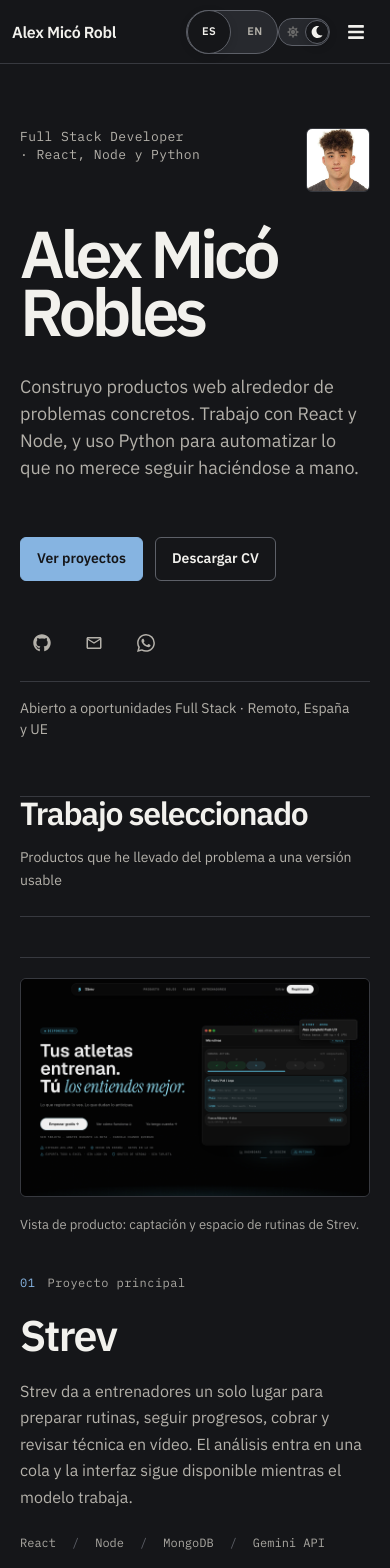
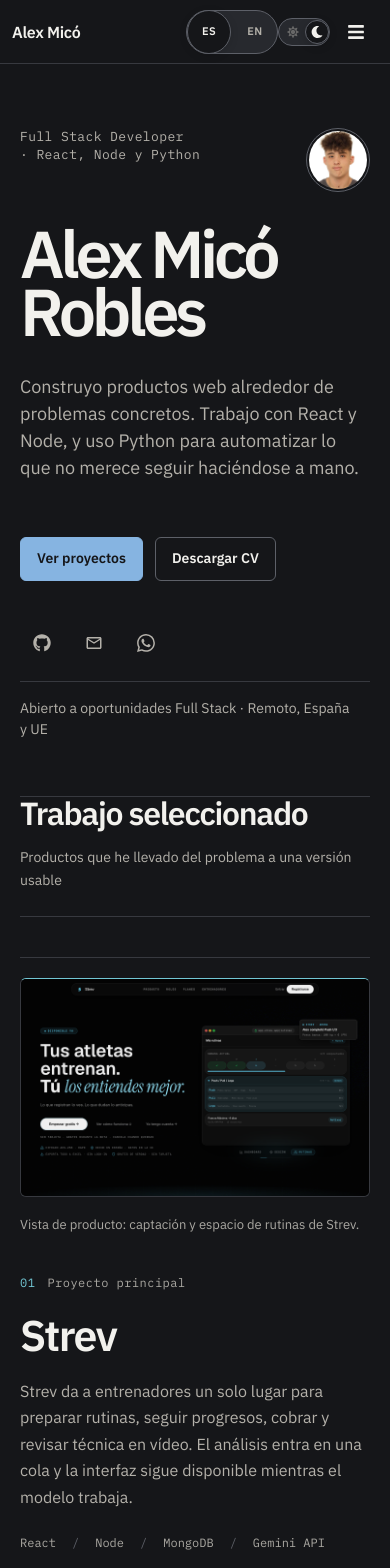
Before and after one commit to ElRaxy/portfolioalex, a React (Create React App) app: page / in a window 390 px wide. Shown: the top 1568 px of the page. Built offline with nearby package versions, Linux system fonts and the light colour scheme.

Commit message:
feat(portfolio): pulir identidad de Strev y Sereno

```diff
--- a/src/componets/header/header.css
+++ b/src/componets/header/header.css
@@ -17,13 +17,14 @@
 }
 
 .hero__portrait {
-  width: 4.5rem;
+  width: clamp(6.5rem, 9vw, 8rem);
   flex: 0 0 auto;
   aspect-ratio: 1;
+  padding: 3px;
   overflow: hidden;
-  border: 1px solid var(--line-soft);
-  border-radius: var(--radius-sm);
-  background: var(--surface-1);
+  border: 1px solid var(--line-control);
+  border-radius: 50%;
+  background: transparent;
 }
 
 .hero__portrait img {
@@ -31,6 +32,7 @@
   width: 100%;
   height: 100%;
   object-fit: cover;
+  border-radius: 50%;
 }
 
 .hero__intro {
@@ -212,6 +214,7 @@ p.hero__name {
 
   .hero__portrait {
     width: 4rem;
+    padding: 2px;
   }
 
   .hero__title {
--- a/src/componets/nav/Nav.jsx
+++ b/src/componets/nav/Nav.jsx
@@ -86,7 +86,7 @@ const Nav = () => {
   const menuButtonRef = useRef(null)
   const menuRef = useRef(null)
   const wasMenuOpenRef = useRef(false)
-  const brandName = t('header.name')
+  const brandName = t('header.name').split(/\s+/).slice(0, 2).join(' ')
   const links = SECTION_TARGETS.map((target) => ({
     target,
     label: t(`nav.${target}`),
--- a/src/componets/nav/nav.css
+++ b/src/componets/nav/nav.css
@@ -211,11 +211,8 @@
   }
 
   .portfolio-nav__brand {
-    min-width: 0;
-    flex: 1 1 auto;
-    max-width: 6.5rem;
-    overflow: hidden;
-    text-overflow: ellipsis;
+    min-width: max-content;
+    flex: 0 0 auto;
   }
 
   .portfolio-nav__controls {
--- a/src/componets/portfolio/portfolio.css
+++ b/src/componets/portfolio/portfolio.css
@@ -57,10 +57,26 @@
   border: 1px solid var(--line-soft);
   border-radius: var(--radius-sm);
   background: var(--surface-2);
+  transition: border-color var(--transition);
+}
+
+.portfolio__item--strev .portfolio__media-frame {
+  border-top-color: var(--project-strev);
 }
 
 .portfolio__item--sereno .portfolio__media-frame {
+  border-top-color: var(--project-sereno-warm);
   background: #0b1018;
+}
+
+.portfolio__item--strev:hover .portfolio__media-frame,
+.portfolio__item--strev:focus-within .portfolio__media-frame {
+  border-color: var(--project-strev);
+}
+
+.portfolio__item--sereno:hover .portfolio__media-frame,
+.portfolio__item--sereno:focus-within .portfolio__media-frame {
+  border-color: var(--project-sereno-warm);
 }
 
 .portfolio__media picture {
@@ -117,6 +133,14 @@
 
 .portfolio__eyebrow span:first-child {
   color: var(--accent);
+}
+
+.portfolio__item--strev .portfolio__eyebrow span:first-child {
+  color: var(--project-strev);
+}
+
+.portfolio__item--sereno .portfolio__eyebrow span:first-child {
+  color: var(--project-sereno);
 }
 
 .portfolio__item h3 {
@@ -194,6 +218,18 @@
 .portfolio__links a:hover {
   color: var(--accent);
   text-decoration-color: var(--accent);
+}
+
+.portfolio__item--strev .portfolio__case-link:hover,
+.portfolio__item--strev .portfolio__case-link:focus-visible {
+  color: var(--project-strev);
+  text-decoration-color: var(--project-strev);
+}
+
+.portfolio__item--sereno .portfolio__case-link:hover,
+.portfolio__item--sereno .portfolio__case-link:focus-visible {
+  color: var(--project-sereno);
+  text-decoration-color: var(--project-sereno-warm);
 }
 
 .portfolio__closed {
--- a/src/i18n/locales/en/translation.json
+++ b/src/i18n/locales/en/translation.json
@@ -25,9 +25,9 @@
   },
   "about": {
     "title": "About me",
-    "p2": "SaveMyMoneyNow finds the real header in a statement, proposes the columns and asks for confirmation before importing. Atalaya pulls scattered job listings into one scored list and shows why each role fits.",
-    "p3": "That is the kind of product I want to keep building: less manual work, visible decisions and tests that flag when something breaks.",
-    "lead": "I'm Alex, a Full Stack Developer based in Villena, Spain. I like software that shows its work before it saves or decides anything.",
+    "p2": "Sereno started from a need of my own: seeing which Claude Code, Codex, Gemini and Antigravity sessions are still working and which are waiting. It reads local histories from a single Python file and sends no data off the machine.",
+    "p3": "They are different products, but I build them with the same rule: the interface should explain what is happening, and tests should cover the decisions most likely to break the flow.",
+    "lead": "I'm Alex, a Full Stack Developer based in Villena, Spain. On Strev I work on a real product for personal trainers: routines, progress, payments and video technique analysis.",
     "facts_title": "In short",
     "facts": [
       {
--- a/src/i18n/locales/es/translation.json
+++ b/src/i18n/locales/es/translation.json
@@ -25,9 +25,9 @@
   },
   "about": {
     "title": "Sobre mí",
-    "p2": "SaveMyMoneyNow busca la cabecera real de un extracto, propone las columnas y pide confirmación antes de importar. Atalaya reúne ofertas dispersas, las puntúa y deja ver por qué encajan.",
-    "p3": "Ese es el tipo de producto que quiero seguir construyendo: menos trabajo manual, decisiones visibles y tests que avisen cuando algo se rompe.",
-    "lead": "Soy Alex, desarrollador Full Stack en Villena. Me gusta el software que enseña qué está haciendo antes de guardar o decidir nada.",
+    "p2": "Sereno nació de una necesidad mía: saber qué sesiones de Claude Code, Codex, Gemini y Antigravity siguen trabajando y cuáles esperan. Lee los historiales locales en un solo archivo Python y no envía datos fuera del equipo.",
+    "p3": "Son proyectos distintos, pero los construyo con el mismo criterio: la interfaz debe explicar lo que ocurre y los tests deben cubrir las decisiones que más pueden romper el flujo.",
+    "lead": "Soy Alex, desarrollador Full Stack en Villena. En Strev trabajo sobre un producto real para entrenadores: rutinas, seguimiento, pagos y análisis de técnica en vídeo.",
     "facts_title": "En corto",
     "facts": [
       {
--- a/src/index.css
+++ b/src/index.css
@@ -64,6 +64,24 @@
   initial-value: #151619;
 }
 
+@property --project-strev {
+  syntax: '<color>';
+  inherits: true;
+  initial-value: #72c7d4;
+}
+
+@property --project-sereno {
+  syntax: '<color>';
+  inherits: true;
+  initial-value: #b89adf;
+}
+
+@property --project-sereno-warm {
+  syntax: '<color>';
+  inherits: true;
+  initial-value: #d5a85b;
+}
+
 @property --text-1 {
   syntax: '<color>';
   inherits: true;
@@ -116,6 +134,9 @@
   --accent-hover: #9cc4eb;
   --accent-active: #72a3d4;
   --accent-on: #151619;
+  --project-strev: #72c7d4;
+  --project-sereno: #b89adf;
+  --project-sereno-warm: #d5a85b;
   --text-1: #f2f1ed;
   --text-2: #b4b1aa;
   --text-3: #aaa8a2;
@@ -192,6 +213,9 @@
   --accent-hover: #27598c;
   --accent-active: #214c78;
   --accent-on: #ffffff;
+  --project-strev: #0b6f7c;
+  --project-sereno: #6d4aa0;
+  --project-sereno-warm: #8b5b0d;
   --text-1: #19191b;
   --text-2: #66656b;
   --text-3: #66656b;
@@ -215,6 +239,9 @@
     --accent-hover 360ms cubic-bezier(0.22, 1, 0.36, 1),
     --accent-active 360ms cubic-bezier(0.22, 1, 0.36, 1),
     --accent-on 360ms cubic-bezier(0.22, 1, 0.36, 1),
+    --project-strev 360ms cubic-bezier(0.22, 1, 0.36, 1),
+    --project-sereno 360ms cubic-bezier(0.22, 1, 0.36, 1),
+    --project-sereno-warm 360ms cubic-bezier(0.22, 1, 0.36, 1),
     --text-1 360ms cubic-bezier(0.22, 1, 0.36, 1),
     --text-2 360ms cubic-bezier(0.22, 1, 0.36, 1),
     --text-3 360ms cubic-bezier(0.22, 1, 0.36, 1),
```
Also changed, not shown: 1 other file (tests, documents, lock files or other folders).
